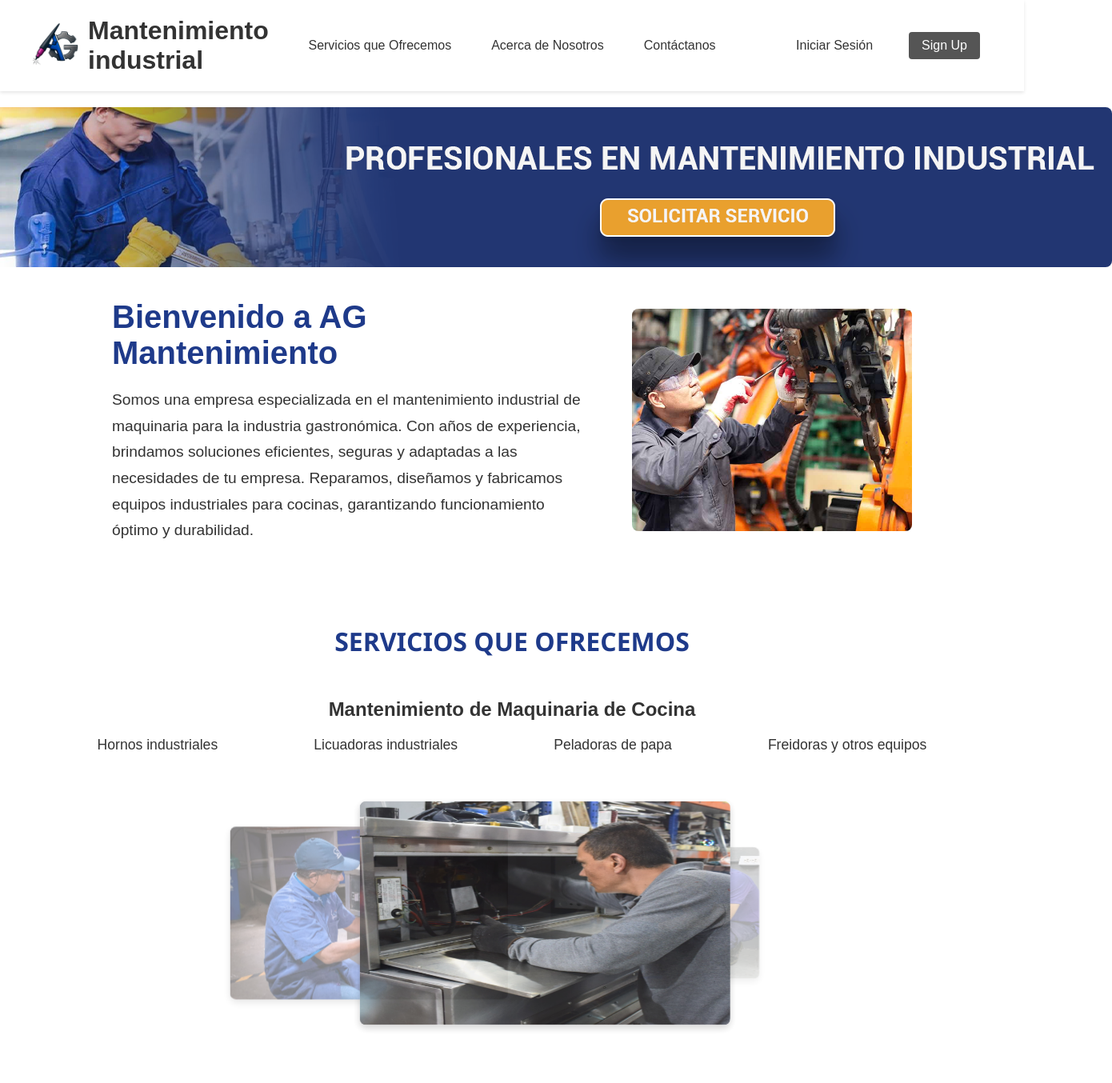
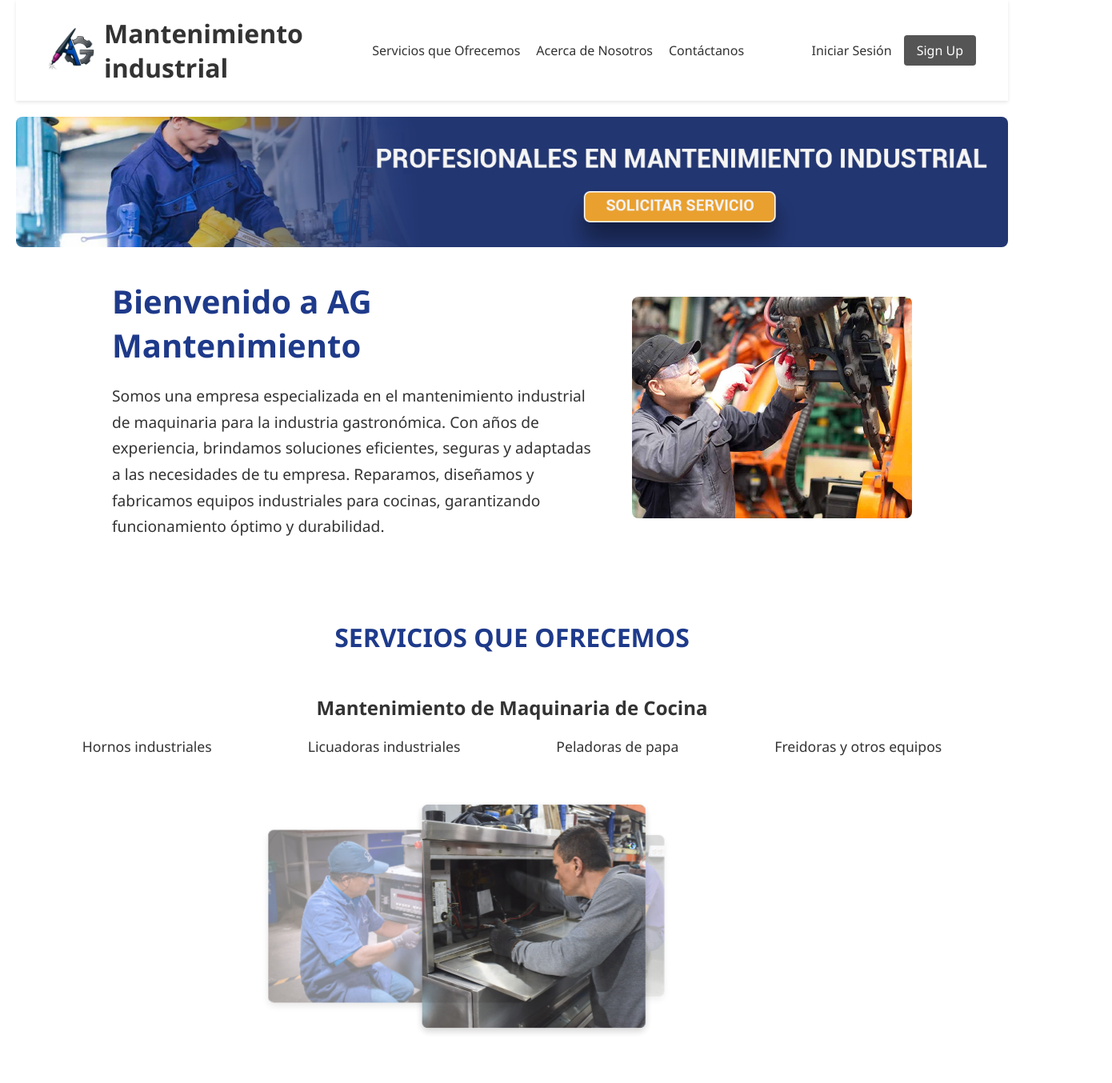
Before and after one commit to BernardoChavez/Fronted-Ag, a React (Vite) app: page / in a window 1280 px wide. Shown: the top 1354 px of the page at 80% size, 1390 px wide, since content can reach past the window. Built offline with nearby package versions, Linux system fonts and the light colour scheme; no server answers.

Commit message:
Correcciones vista movil

```diff
--- a/index.html
+++ b/index.html
@@ -2,6 +2,7 @@
 <html lang="es">
   <head>
     <meta charset="UTF-8" />
+    <meta name="viewport" content="width=device-width, initial-scale=1.0" />
     <title>AG Mantenimiento</title>
   </head>
   <body>
--- a/src/assets/index.css
+++ b/src/assets/index.css
@@ -1,3 +1,6 @@
+/* ========================================================= */
+/* --- REGLAS GLOBALES Y CONFIGURACIÓN INICIAL --- */
+/* ========================================================= */
 * {
    margin: 0;
    padding: 0;
@@ -10,6 +13,22 @@ body {
    color: #333;
   }
 
+  html {
+   scroll-behavior: smooth;
+  }
+
+  /* ========================================================= */
+  /* --- CONTENEDOR PRINCIPAL (CORRECCIÓN) --- */
+  /* ========================================================= */
+  .main-container {
+   max-width: 2000x; /* Ancho máximo en escritorio */
+   margin: 0 auto;
+   padding: 0 20px;
+  }
+
+  /* ========================================================= */
+  /* --- HEADER Y NAVEGACIÓN --- */
+  /* ========================================================= */
   .header {
    display: flex;
    justify-content: space-between;
@@ -22,19 +41,39 @@ body {
   .logo {
    display: flex;
    align-items: center;
+   gap: 10px;
   }
 
   .logo img {
    width: 60px;
    height: auto;
-  margin-right: 10px;
   }
 
-.navbar a {
-  margin: 0 15px;
+  .navbar {
+    display: flex;
+    justify-content: center;
+    align-items: center;
+    gap: 20px;
+    width: 100%;
+  }
+
+  .navbar-links {
+    display: flex;
+    gap: 20px;
+    justify-content: center;
+    flex: 1; /* Esto hace que los enlaces ocupen el espacio central */
+  }
+
+  .navbar-links a, .navbar-auth a {
     text-decoration: none;
     color: #333;
     font-weight: 500;
+  }
+
+  .navbar-auth {
+    display: flex;
+    align-items: center;
+    gap: 15px;
   }
 
   .navbar .signup {
@@ -46,43 +85,37 @@ body {
    cursor: pointer;
   }
 
-/* HERO sin texto */
-/* Contenedor del banner */
+  /* ========================================================= */
+  /* --- HERO Y CONTENIDO PRINCIPAL --- */
+  /* ========================================================= */
   .hero {
    width: 100%;
    display: flex;
-  justify-content: center; /* Centra el contenedor de la imagen */
+   justify-content: center;
    margin-top: 20px;
    cursor: pointer;
   }
 
-/* Imagen con tamaño fijo */
   .hero-bg {
-  width: 1500px;
-  height: 200px;
-  object-fit: cover; /* Mantiene proporción y recorta lo sobrante */
+   max-width: 100%; /* CORRECCIÓN: Ahora es responsivo */
+   height: auto;
+   object-fit: cover;
    display: block;
    opacity: 1;
    transition: transform 0.3s ease-in-out;
-  border-radius: 8px; /* Opcional, bordes redondeados */
+   border-radius: 8px;
   }
 
   .hero-bg:hover {
-  transform: scale(1.02); /* Pequeño zoom al pasar el mouse */
+   transform: scale(1.02);
   }
 
-/* Se elimina hero-overlay */
-.hero-overlay {
-  display: none;
-}
-
-/* Contenido Bienvenida */
   .contenido {
    display: flex;
    justify-content: center;
    align-items: center;
    padding: 40px 20px;
-  gap: 50px; /* Texto e imagen más cerca */
+   gap: 50px;
    flex-wrap: wrap;
   }
 
@@ -92,36 +125,25 @@ body {
   }
 
   .texto h2 {
-  font-size: 2.5rem; /* Letras más grandes */
+   font-size: 2.5rem;
    color: #1e3a8a;
    margin-bottom: 20px;
   }
 
   .texto p {
-  font-size: 1.2rem; /* Texto más grande */
+   font-size: 1.2rem;
    line-height: 1.7;
   }
 
   .imagen img {
-  width: 350px; /* Imagen un poco más grande */
+   width: 350px;
    height: auto;
    border-radius: 8px;
   }
 
-/* Responsive */
-@media (max-width: 768px) {
-  .contenido {
-    flex-direction: column;
-    text-align: center;
-    gap: 20px;
-  }
-
-  .imagen img {
-    width: 90%;
-  }
-}
-
-/* Sección servicios */
+  /* ========================================================= */
+  /* --- SECCIÓN SERVICIOS Y CARRUSEL --- */
+  /* ========================================================= */
   .servicios {
    text-align: center;
    margin: 60px 20px;
@@ -168,36 +190,34 @@ body {
    transition: all 0.6s ease-in-out;
    border-radius: 8px;
    box-shadow: 0 4px 10px rgba(0, 0, 0, 0.2);
+    height: auto;
   }
 
-/* Imagen activa (centro) */
+  /* CORRECCIÓN: Carrusel responsivo con max-width y transform en porcentaje */
   .carrusel-img.active {
    opacity: 1;
-  width: 500px;
-  height: 300px;
+   max-width: 90%;
+   max-height: 300px;
    z-index: 2;
    transform: scale(1);
   }
 
-/* Imagen previa (izquierda difuminada) */
   .carrusel-img.prev {
    opacity: 0.4;
-  width: 350px;
-  height: 220px;
-  transform: translateX(-220px) scale(0.9);
+   max-width: 70%;
+   max-height: 220px;
+   transform: translateX(-50%) scale(0.9);
    z-index: 1;
   }
 
-/* Imagen siguiente (derecha difuminada) */
   .carrusel-img.next {
    opacity: 0.4;
-  width: 350px;
-  height: 220px;
-  transform: translateX(220px) scale(0.9);
+   max-width: 70%;
+   max-height: 220px;
+   transform: translateX(50%) scale(0.9);
    z-index: 1;
   }
 
-/* Ocultar las demás */
   .carrusel-img.hidden {
    opacity: 0;
    width: 0;
@@ -205,105 +225,11 @@ body {
    z-index: 0;
   }
 
+  /* ========================================================= */
+  /* --- NOSOTROS Y TESTIMONIOS --- */
+  /* ========================================================= */
   .nosotros {
-  background-color: #f9f9f9;
-  padding: 80px 40px;
-  text-align: center;
-}
-
-.nosotros h2 {
-  font-size: 2.8rem;
-  color: #1e3a8a;
-  margin-bottom: 30px;
-}
-
-.nosotros p {
-  font-size: 1.4rem;
-  line-height: 1.9;
-  max-width: 1000px;
-  margin: auto;
-  color: #333;
-}
-
-.valores {
-  margin-top: 40px;
-}
-
-.valores h3 {
-  font-size: 1.6rem;
-  color: #1e3a8a;
-  margin-bottom: 15px;
-}
-
-.valores ul {
-  list-style: none;
-  padding: 0;
-  font-size: 1.2rem;
-}
-
-.valores li {
-  margin: 10px 0;
-}
-
-.nosotros-logo img {
-  width: 280px;
-  margin-top: 40px;
-  border-radius: 12px;
-  box-shadow: 0 5px 15px rgba(0,0,0,0.15);
-}
-
-.testimonios {
-  background-color: #fff;
-  padding: 80px 40px;
-  text-align: center;
-}
-
-.testimonios h2 {
-  font-size: 2.6rem;
-  color: #1e3a8a;
-  margin-bottom: 50px;
-}
-
-.testimonio {
-  display: flex;
-  justify-content: center;
-  align-items: center;
-  gap: 40px;
-  margin-bottom: 60px;
-  flex-wrap: wrap;
-}
-
-.testimonio-texto {
-  max-width: 700px;
-  text-align: left;
-}
-
-.testimonio-texto p {
-  font-size: 1.3rem;
-  line-height: 1.8;
-  color: #333;
-}
-
-.testimonio img {
-  width: 100px;
-  height: 100px;
-  object-fit: cover;
-  border-radius: 50%;
-  box-shadow: 0 3px 8px rgba(0,0,0,0.2);
-}
-
-@media (max-width: 768px) {
-  .testimonio {
-    flex-direction: column;
-    text-align: center;
-  }
-
-  .testimonio-texto {
-    text-align: center;
-  }
-}
-.nosotros {
-  background-color: #f9f9f9;
+   background-color: #ffffff;
    padding: 80px 40px;
    text-align: center;
   }
@@ -357,9 +283,118 @@ body {
    border-radius: 12px;
    box-shadow: 0 5px 15px rgba(0, 0, 0, 0.15);
   }
+  .testimonios {
+     background-color: #fff;
+     padding: 80px 40px;
+     text-align: center;
+    }
 
-/* Responsive */
+  .testimonios h2 {
+     font-size: 2.6rem;
+     color: #1e3a8a;
+     margin-bottom: 50px;
+    }
+
+    .testimonio {
+     display: flex;
+     justify-content: center;
+     align-items: center;
+     gap: 40px;
+     margin-bottom: 60px;
+     flex-wrap: wrap;
+    }
+
+    .testimonio-texto {
+     max-width: 700px;
+     text-align: left;
+    }
+
+    .testimonio-texto p {
+     font-size: 1.3rem;
+     line-height: 1.8;
+     color: #333;
+    }
+
+    .testimonio img {
+     width: 100px;
+     height: 100px;
+     object-fit: cover;
+     border-radius: 50%;
+     box-shadow: 0 3px 8px rgba(0,0,0,0.2);
+    }
+
+    .divider-enfatizada {
+     width: 80%;
+     max-width: 900px;
+     height: 5px;
+     background-color: #1e3a8a;
+     margin: 30px auto 50px auto;
+     border-radius: 2px;
+    }
+
+    /* ========================================================= */
+    /* --- REGLAS EXCLUSIVAS PARA VISTA MÓVIL (< 768px) --- */
+    /* ========================================================= */
     @media (max-width: 768px) {
+      .main-container {
+        padding: 0 10px; /* Un padding más pequeño para que el contenido no se pegue tanto a los bordes */
+      }
+
+      .header {
+        flex-direction: column; /* Apila el logo y el navbar verticalmente */
+        text-align: center;
+        padding: 20px 10px;
+      }
+
+      .navbar {
+        flex-direction: column; /* Apila los enlaces y los botones verticalmente */
+        gap: 15px;
+      }
+
+      .navbar-links {
+        flex-direction: column; /* Apila los enlaces */
+      }
+
+      .navbar-auth {
+        flex-direction: column;
+      }
+
+      /* Centra todos los textos y elementos en las secciones */
+      .contenido,
+      .servicios,
+      .nosotros,
+      .testimonios {
+        text-align: center;
+      }
+
+      .contenido {
+        flex-direction: column;
+        gap: 20px;
+      }
+
+      .texto {
+        max-width: 100%;
+      }
+
+      .imagen img {
+        width: 90%;
+      }
+
+      .servicios-lista {
+        gap: 20px;
+        flex-direction: column;
+        justify-content: center;
+      }
+
+      .testimonio {
+        flex-direction: column;
+        text-align: center;
+      }
+
+      .testimonio-texto {
+        text-align: center;
+      }
+
       .nosotros-detalle {
         flex-direction: column;
         align-items: center;
@@ -370,88 +405,121 @@ body {
         text-align: center;
       }
     }
-.divider-enfatizada {
-  width: 80%;           /* Igual o un poco más que los textos */
-  max-width: 900px;     /* Para mantener control en pantallas grandes */
-  height: 5px;          /* Un poco más gruesa */
-  background-color: #1e3a8a;
-  margin: 30px auto 50px auto; /* Centrada y con espacio */
-  border-radius: 2px;
+
+    @media (min-width: 2000px) {
+  .main-container {
+    max-width: 1900px; /* Aumenta el ancho máximo para que el contenido ocupe más espacio */
   }
 
+  /* Ajusta los tamaños de fuente para que sean más legibles en alta resolución */
   body {
-  margin: 0;
-  padding: 0;
-  background-color: #ffffff; /* Fondo completamente blanco */
-  font-family: Arial, sans-serif;
+    font-size: 1.125rem; /* ~18px */
   }
 
-.auth-form {
-  height: 100vh; /* Toma toda la altura de la pantalla */
-  display: flex;
-  justify-content: center; /* Centrado horizontal */
-  align-items: center;     /* Centrado vertical */
-  background-color: #ffffff; /* Asegura que la sección tenga fondo blanco */
+  .header .logo h1 {
+    font-size: 1.8rem;
   }
 
-.form-container {
-  background-color: #d3d3d3;
-  padding: 40px;
-  border-radius: 16px;
-  box-shadow: 0 5px 20px rgba(0,0,0,0.2);
-  text-align: center;
-  width: 400px;
+  .texto h2 {
+    font-size: 3rem;
   }
 
-.form-logo {
-  width: 80px;
-  margin-bottom: 20px;
+  .texto p {
+    font-size: 1.3rem;
+  }
+}
+.footer-principal {
+  background-color: #6c6c6c;
+  color: rgb(255, 255, 255);
+  padding-top: 40px;
 }
 
-h2 {
-  font-size: 18px;
-  margin-bottom: 20px;
-  color: #333;
-  font-weight: bold;
+.footer-content {
+  max-width: auto;
+  margin: auto;
+  padding: 0 250px;
+  display: flex;
+  justify-content: space-between;
+  flex-wrap: wrap;
+  gap: 30px;
 }
 
-form {
-  display: flex;
-  flex-direction: column;
+.footer-left {
+  min-width: 250px;
 }
 
-label {
-  font-size: 14px;
-  text-align: left;
-  margin: 10px 0 5px;
-  color: #333;
-}
-
-input {
-  padding: 10px;
-  border: none;
-  border-radius: 6px;
+.footer-logo {
+  display: flex;
+  align-items: center;
+  gap: 15px;
   margin-bottom: 10px;
 }
 
-.forgot {
-  font-size: 12px;
-  text-align: right;
-  color: #007bff;
-  text-decoration: none;
-  margin-bottom: 15px;
+.footer-logo img {
+  width: 70px;
 }
 
-.btn-submit {
-  padding: 10px;
-  background-color: #3a3a3a;
-  color: white;
-  border: none;
-  border-radius: 8px;
+.footer-logo p {
+  font-size: 1.5rem;
   font-weight: bold;
-  box-shadow: 0 4px 10px rgba(0,0,0,0.2);
-  cursor: pointer;
+  line-height: 1.2;
+  margin: 0;
 }
-html {
-  scroll-behavior: smooth;
+
+.footer-social {
+  margin-top: 10px;
+  display: flex;
+  gap: 15px;
 }
+
+.footer-right {
+  min-width: 250px;
+  margin-top: 20px;
+}
+
+.footer-contact {
+  display: flex;
+  align-items: center;
+  margin-bottom: 12px;
+}
+
+.footer-contact span {
+  margin-left: 10px;
+}
+
+.footer-copy {
+  background-color: #e2e2e2;
+  color: #000;
+  text-align: center;
+  font-size: 0.9rem;
+  margin-top: 30px;
+  padding: 10px 0;
+}
+
+/* --- REGLAS RESPONSIVAS PARA EL FOOTER --- */
+@media (max-width: 768px) {
+  .footer-content {
+    flex-direction: column;
+    text-align: center;
+    gap: 20px;
+  }
+
+  .footer-left,
+  .footer-right {
+    min-width: auto;
+    width: 100%;
+    margin-top: 0;
+  }
+
+  .footer-logo {
+    justify-content: center;
+  }
+
+  .footer-social {
+    justify-content: center;
+  }
+
+  .footer-contact {
+    justify-content: center;
+  }
+}
--- a/src/main.jsx
+++ b/src/main.jsx
@@ -65,37 +65,21 @@ const Home = () => {
 
   return (
     <>
+    <div className="main-container">
       <header className="header">
         <div className="logo">
           <img src={logo} alt="Logo AG Mantenimiento" />
           <h1>Mantenimiento industrial</h1>
         </div>
-        <nav className="navbar" style={{
-          display: 'flex',
-          alignItems: 'center',
-          justifyContent: 'space-between',
-          width: '100%'
-        }}>
-          <div style={{
-            display: 'flex',
-            alignItems: 'center',
-            gap: '20px',
-            position: 'absolute',
-            left: '50%',
-            transform: 'translateX(-50%)'
-          }}>
+        <nav className="navbar">
+          <div className="navbar-links">
             <a href="#servicios">Servicios que Ofrecemos</a>
             <a href="#nosotros">Acerca de Nosotros</a>
             <a href="#contacto">Contáctanos</a>
           </div>
 
           {isAuthenticated ? (
-            <div style={{
-              display: 'flex',
-              alignItems: 'center',
-              gap: '15px',
-              marginLeft: 'auto'
-            }}>
+            <div className="navbar-auth">
               <span style={{
                 fontSize: '18px',
                 backgroundColor: '#007bff',
@@ -138,12 +122,7 @@ const Home = () => {
               </button>
             </div>
           ) : (
-            <div style={{
-              display: 'flex',
-              alignItems: 'center',
-              gap: '15px',
-              marginLeft: 'auto'
-            }}>
+            <div className="navbar-auth">
               <Link to="/login">Iniciar Sesión</Link>
               <Link to="/register" className="signup">Sign Up</Link>
             </div>
@@ -223,7 +202,6 @@ const Home = () => {
             <span>Soldadura en acero inoxidable</span>
             <span>Diseño y fabricación personalizada</span>
             <span>Reparaciones estructurales</span>
-            <span>Acabados de alta precisión</span>
           </div>
           <div className="carrusel">
             {soldaduraImgs.map((img, index) => {
@@ -282,6 +260,7 @@ const Home = () => {
         <div className="divider-enfatizada"></div>
       </section>
 
+    </div>
     <Footer />
     </>
   );
```
Also changed, not shown: src/assets/footer.jsx (+16 -42 lines). Lines whose indentation alone changed are shown as unchanged.
